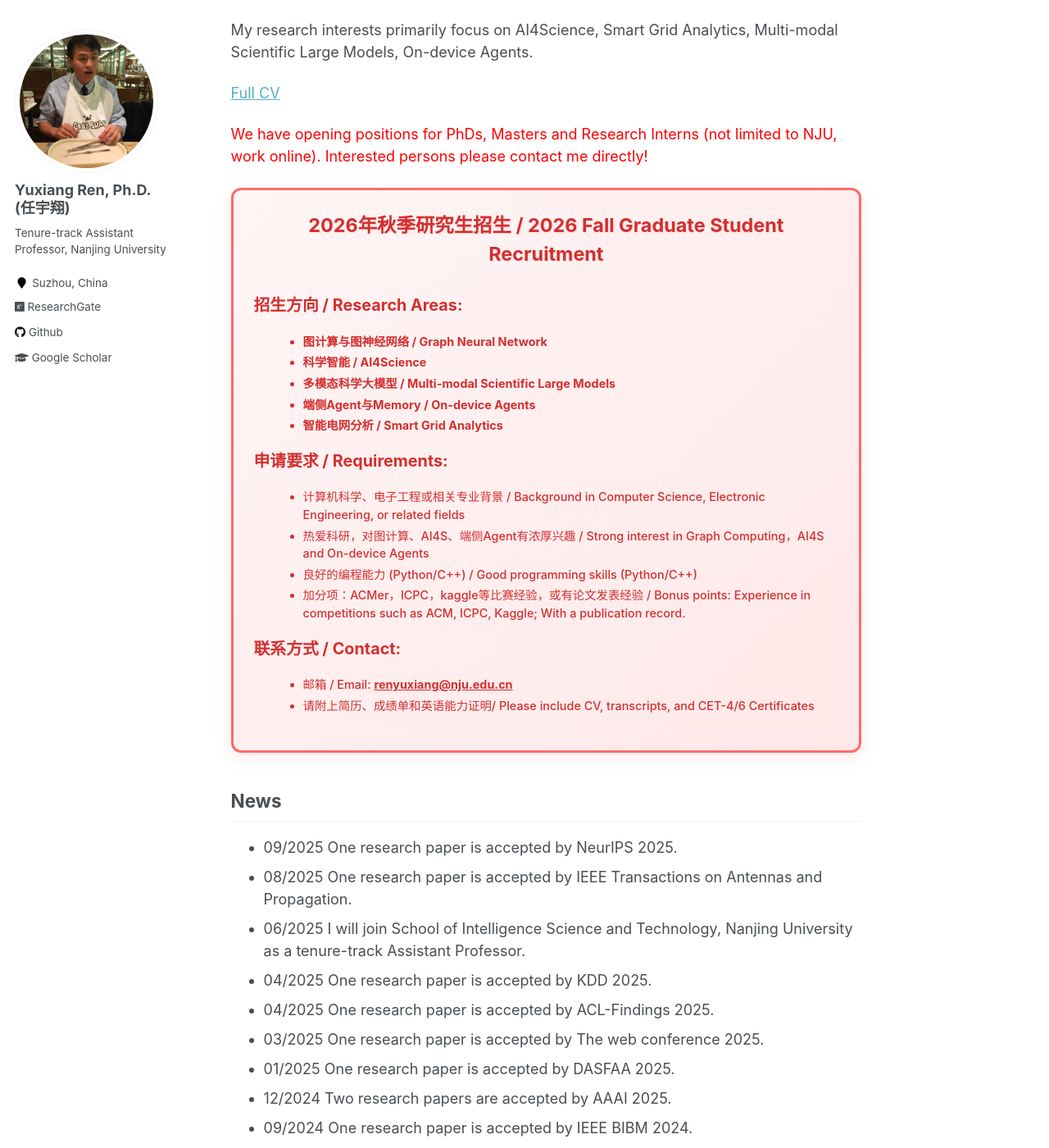
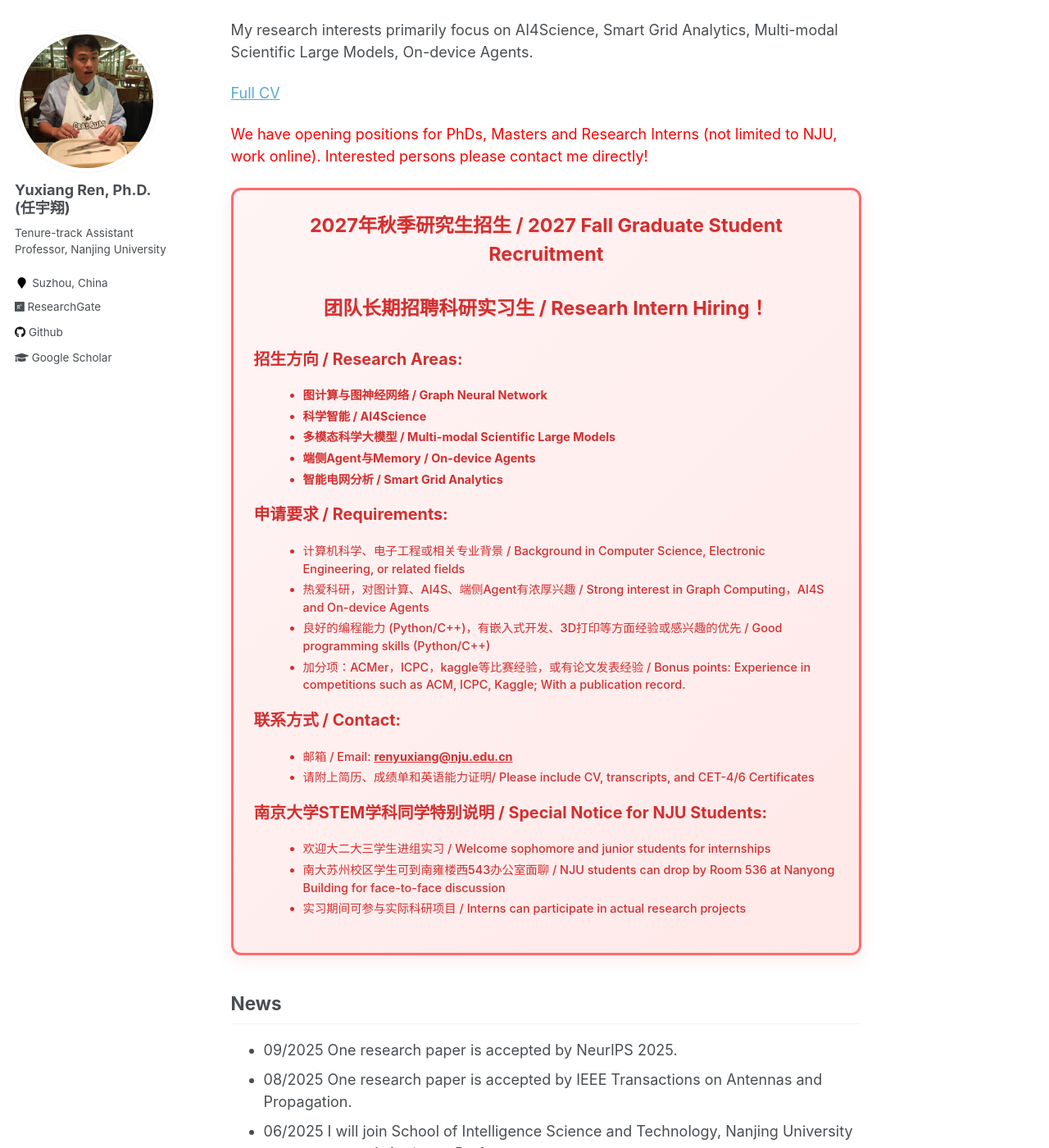
Before and after one commit to YuxiangRen/YuxiangRen.github.io, a Jekyll site: the page built from _pages/about.md, in a window 1280 px wide and 1400 px high, scrolled down 377 px. Shown: the whole window at 82% size. Built offline with Jekyll 4.4.1, drawn with Linux system fonts in a browser that asks for light colours.

Commit message:
2025-12-28

```diff
--- a/_pages/about.md
+++ b/_pages/about.md
@@ -25,7 +25,8 @@ My research interests primarily focus on AI4Science, Smart Grid Analytics, Multi
 
 <div class="recruitment-section">
 
-<p class="recruitment-title">2026年秋季研究生招生 / 2026 Fall Graduate Student Recruitment</p>
+<p class="recruitment-title">2027年秋季研究生招生 / 2027 Fall Graduate Student Recruitment</p>
+<p class="recruitment-title">团队长期招聘科研实习生 / Researh Intern Hiring！</p>
 
 <p class="recruitment-subtitle">招生方向 / Research Areas:</p>
 <ul class="recruitment-list">
@@ -40,7 +41,7 @@ My research interests primarily focus on AI4Science, Smart Grid Analytics, Multi
 <ul class="recruitment-list">
 <li>计算机科学、电子工程或相关专业背景 / Background in Computer Science, Electronic Engineering, or related fields</li>
 <li>热爱科研，对图计算、AI4S、端侧Agent有浓厚兴趣 / Strong interest in Graph Computing，AI4S and On-device Agents</li>
-<li>良好的编程能力 (Python/C++) / Good programming skills (Python/C++)</li>
+<li>良好的编程能力 (Python/C++)，有嵌入式开发、3D打印等方面经验或感兴趣的优先 / Good programming skills (Python/C++)</li>
 <li>加分项：ACMer，ICPC，kaggle等比赛经验，或有论文发表经验 / Bonus points: Experience in competitions such as ACM, ICPC, Kaggle; With a publication record.</li>
 </ul>
 
@@ -50,12 +51,12 @@ My research interests primarily focus on AI4Science, Smart Grid Analytics, Multi
 <li>请附上简历、成绩单和英语能力证明/ Please include CV, transcripts, and CET-4/6 Certificates</li>
 </ul>
 
-<!-- <p class="recruitment-subtitle"><strong>南大智科学生特别说明 / Special Notice for NJU Students:</strong></p>
+<p class="recruitment-subtitle"><strong>南京大学STEM学科同学特别说明 / Special Notice for NJU Students:</strong></p>
 <ul class="recruitment-list">
 <li>欢迎大二大三学生进组实习 / Welcome sophomore and junior students for internships</li>
-<li class="office-highlight">南大智科学生可到南雍楼西536办公室面聊 / NJU students can drop by Room 536 at Nanyong Building for face-to-face discussion</li>
+<li class="office-highlight">南大苏州校区学生可到南雍楼西543办公室面聊 / NJU students can drop by Room 536 at Nanyong Building for face-to-face discussion</li>
 <li>实习期间可参与实际科研项目 / Interns can participate in actual research projects</li>
-</ul> -->
+</ul>
 
 </div>
 
```
